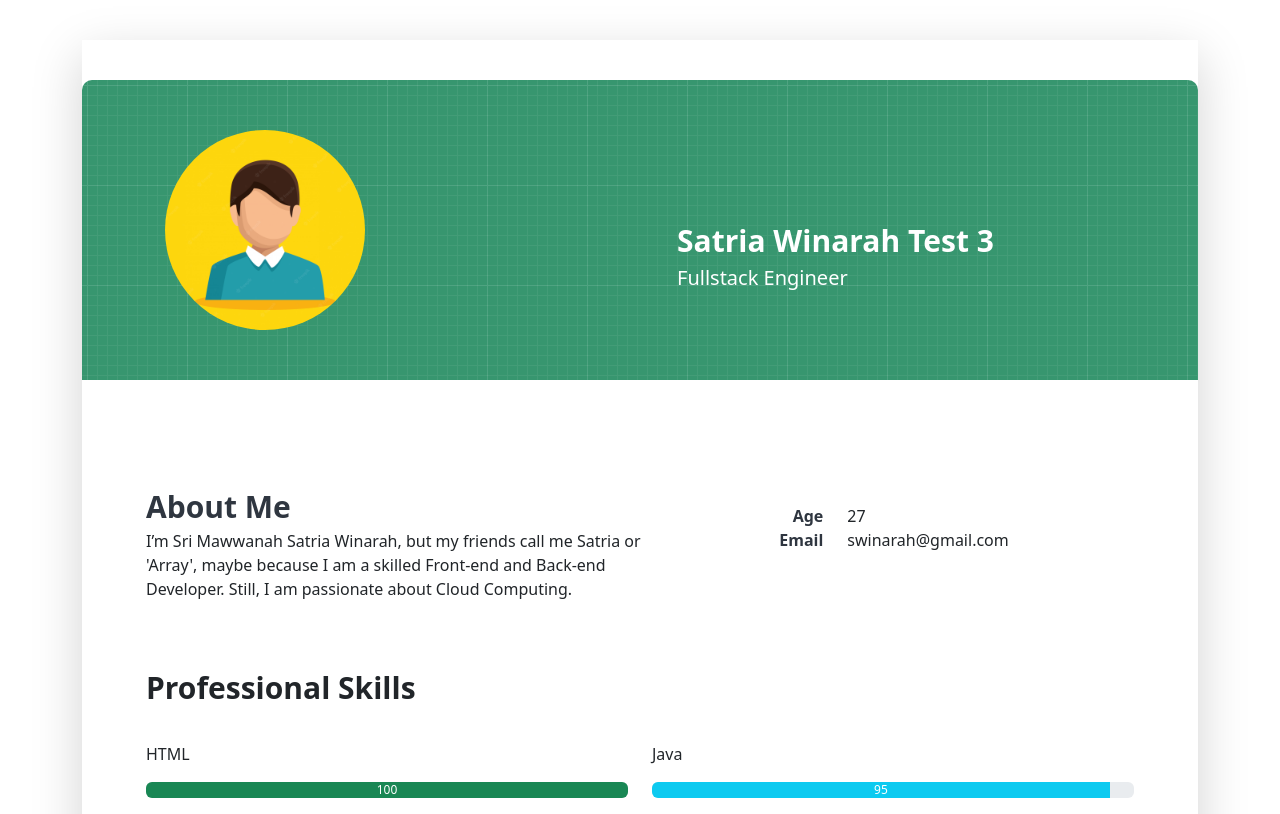
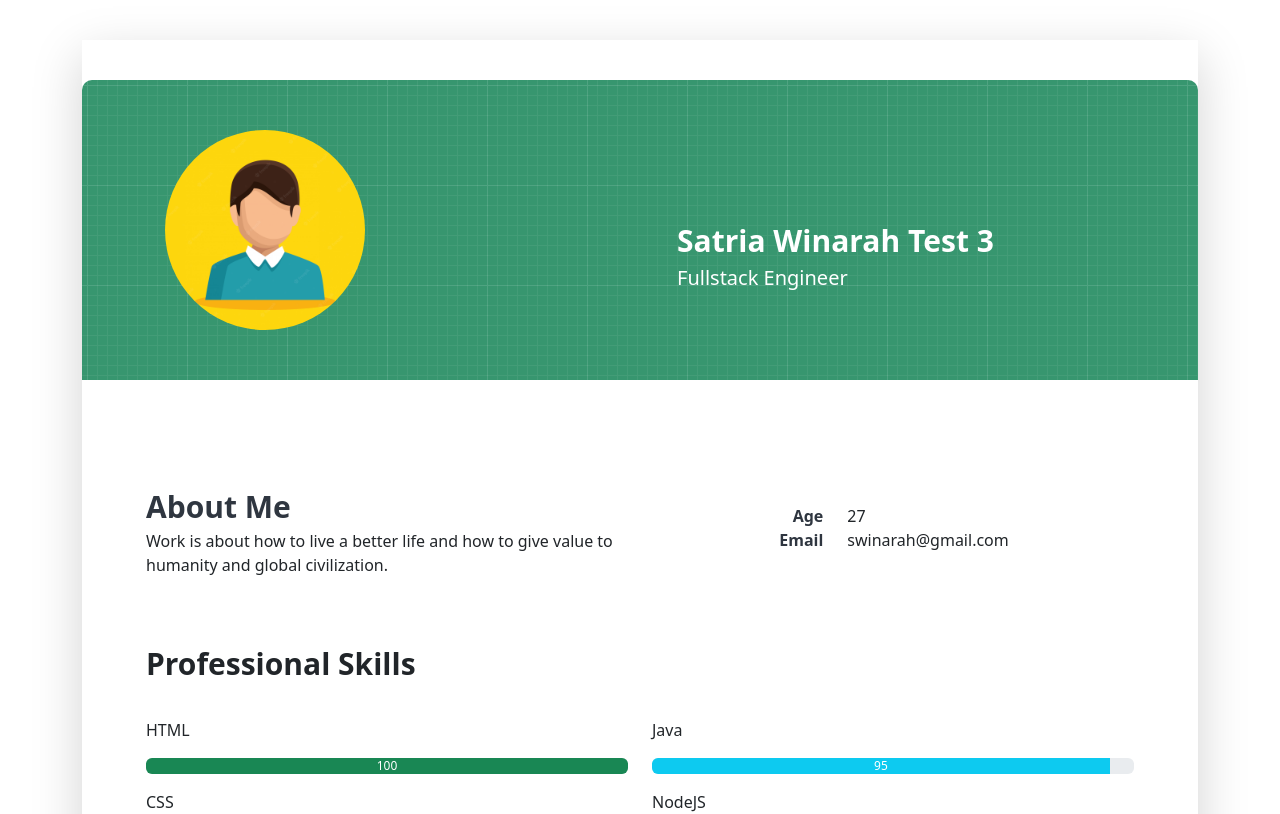
Before and after one commit to satriawinarah/web-profile, a React (Create React App) app: page / in a window 1280 px wide. Shown: the top 814 px of the page. Built offline with nearby package versions, Linux system fonts and the light colour scheme.

Commit message:
update about me

```diff
--- a/src/about-me/AboutMe.js
+++ b/src/about-me/AboutMe.js
@@ -13,9 +13,7 @@ const AboutMe = () => (
                 <Row>
                     <Col>
                         <p>
-                            I’m Sri Mawwanah Satria Winarah, but my friends call me Satria or 'Array',
-                            maybe because I am a skilled Front-end and Back-end Developer.
-                            Still, I am passionate about Cloud Computing.
+                            Work is about how to live a better life and how to give value to humanity and global civilization.
                         </p>
                     </Col>
                 </Row>
```
